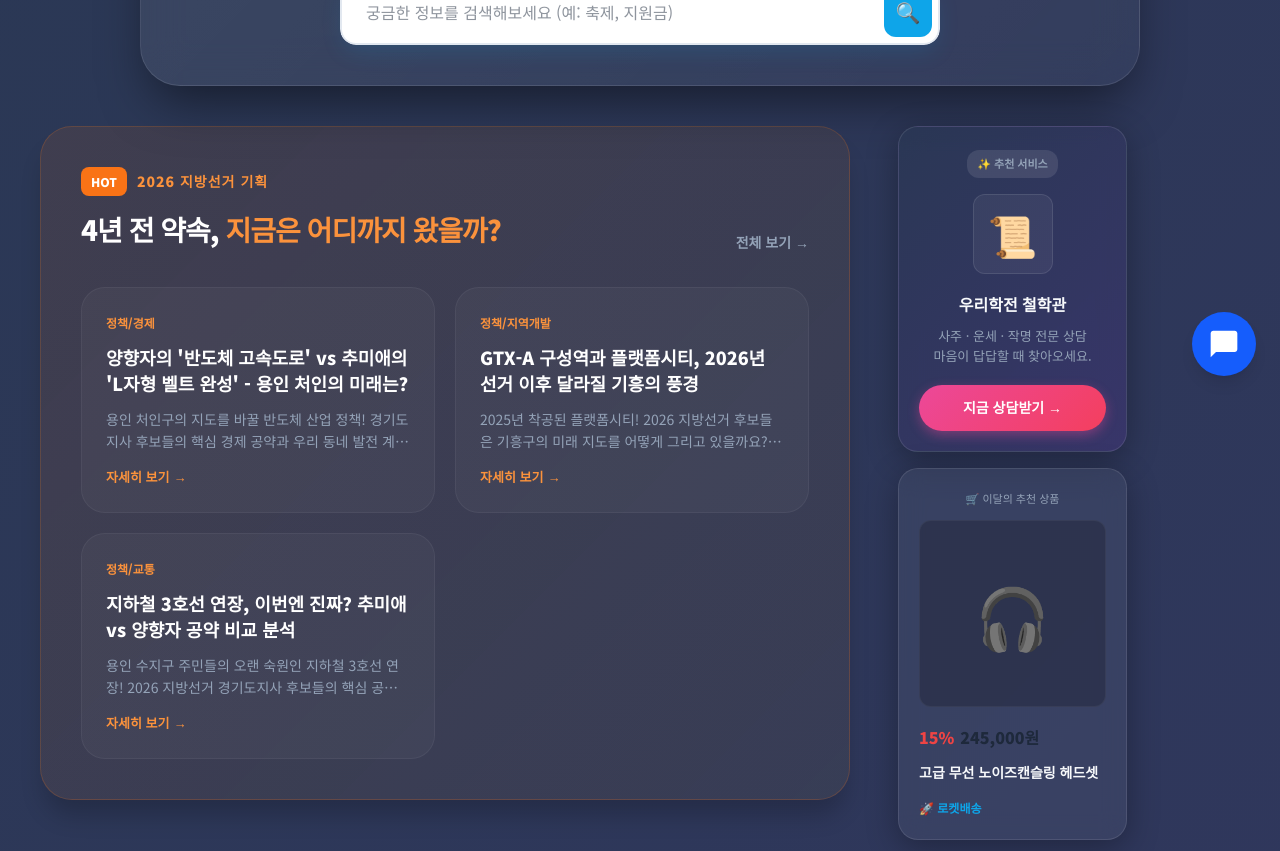
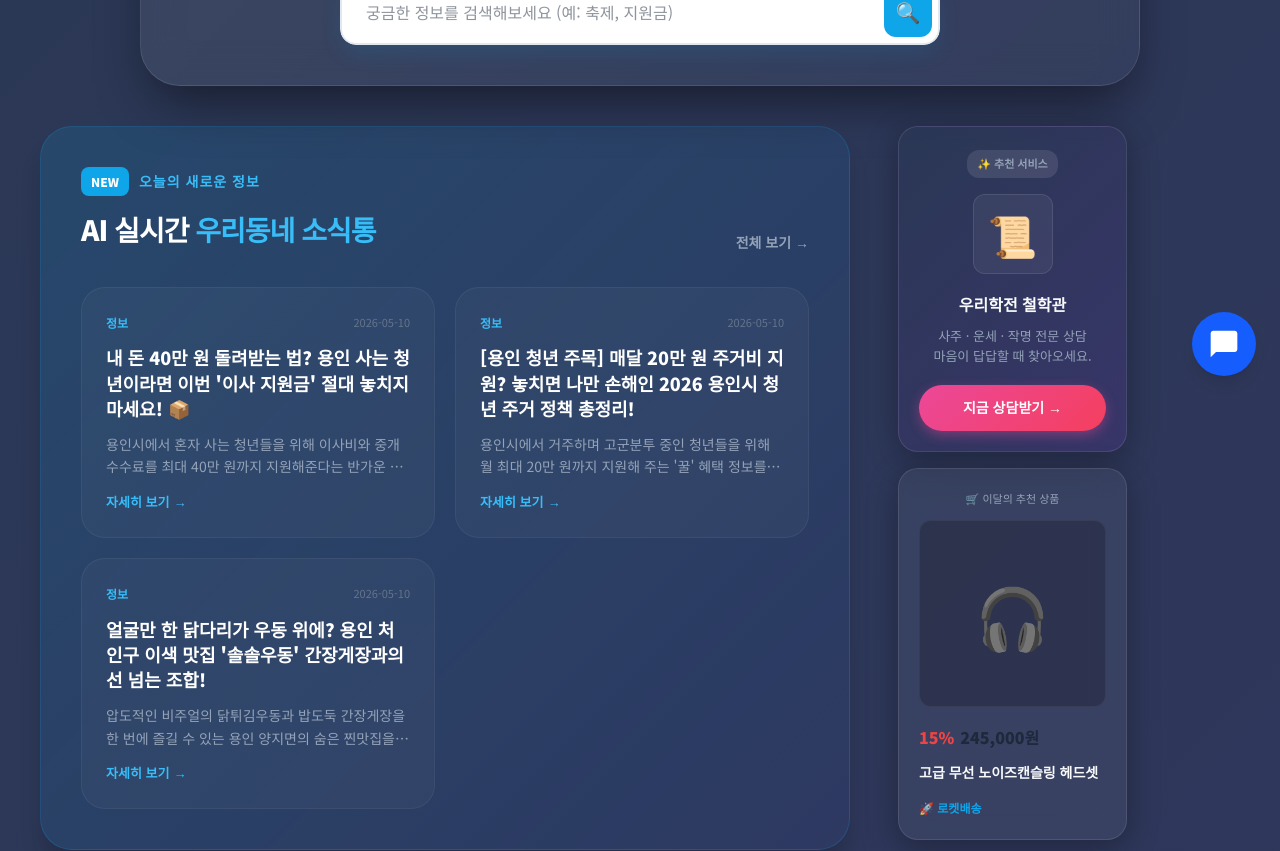
Before and after one commit to bopdoryainolza2026-afk/my-local-info, a Next.js app: page / in a window 1280 px wide. Shown: the part 400-1251 px from the top of the page. Built offline with nearby package versions, Linux system fonts and the light colour scheme.

Commit message:
feat: replace static election section with AI Real-time Neighborhood Special News and fix blog sorting to latest first

```diff
--- a/src/app/blog/page.tsx
+++ b/src/app/blog/page.tsx
@@ -35,7 +35,8 @@ function BlogList() {
             category: item.category || "정보",
             summary: item.summary || item.content.substring(0, 100) + "...",
             tags: item.tags || []
-          }));
+          }))
+          .sort((a: any, b: any) => b.date.localeCompare(a.date)); // 최신 날짜순 정렬
         setPosts(blogPosts);
       } catch (err) {
         console.error("블로그 데이터를 불러오는데 실패했습니다:", err);
--- a/src/app/page.tsx
+++ b/src/app/page.tsx
@@ -80,22 +80,120 @@ export default function Home() {
         {/* 1. 왼쪽 본문 영역 */}
         <div style={{ display: "flex", flexDirection: "column", gap: "80px" }}>
 
-          {/* ===== 2026 지방선거 특집 섹션 (임시 수록) ===== */}
-          <section id="election-special" style={{
+          {/* ===== AI 실시간 우리동네 특보 (최신 뉴스) ===== */}
+          <section id="realtime-news" style={{
             scrollMarginTop: 100,
-            background: "linear-gradient(135deg, rgba(249, 115, 22, 0.1) 0%, rgba(234, 179, 8, 0.05) 100%)",
+            background: "linear-gradient(135deg, rgba(14, 165, 233, 0.15) 0%, rgba(37, 99, 235, 0.05) 100%)",
             borderRadius: "32px",
             padding: "40px",
-            border: "1px solid rgba(249, 115, 22, 0.2)",
+            border: "1px solid rgba(14, 165, 233, 0.2)",
             boxShadow: "0 20px 25px -5px rgba(0, 0, 0, 0.2)"
           }}>
             <div style={{ display: "flex", justifyContent: "space-between", alignItems: "flex-end", marginBottom: "32px" }}>
               <div>
                 <div style={{ display: "flex", alignItems: "center", gap: "10px", marginBottom: "8px" }}>
-                  <span style={{ background: "#f97316", color: "white", padding: "4px 10px", borderRadius: "8px", fontSize: "12px", fontWeight: 900 }}>HOT</span>
+                  <span style={{ background: "#0ea5e9", color: "white", padding: "4px 10px", borderRadius: "8px", fontSize: "12px", fontWeight: 900 }}>NEW</span>
+                  <p style={{ fontSize: "14px", fontWeight: 800, color: "#38bdf8", textTransform: "uppercase", letterSpacing: "1px" }}>오늘의 새로운 정보</p>
+                </div>
+                <h2 style={{ fontSize: "28px", fontWeight: "900", color: "white", letterSpacing: "-1px" }}>
+                  AI 실시간 <span style={{ color: "#38bdf8" }}>우리동네 소식통</span>
+                </h2>
+              </div>
+              <Link href="/blog" style={{ color: "#94a3b8", textDecoration: "none", fontSize: "14px", fontWeight: 700 }}>전체 보기 →</Link>
+            </div>
+
+            <div style={{ display: "grid", gridTemplateColumns: "repeat(auto-fit, minmax(280px, 1fr))", gap: "20px" }}>
+              {allPosts
+                .slice(0, 3)
+                .map((post) => (
+                  <Link
+                    key={post.slug}
+                    href={`/blog/${post.slug}`}
+                    style={{
+                      background: "rgba(255, 255, 255, 0.03)",
+                      borderRadius: "24px",
+                      padding: "24px",
+                      border: "1px solid rgba(255, 255, 255, 0.05)",
+                      textDecoration: "none",
+                      transition: "all 0.3s ease",
+                      display: "flex",
+                      flexDirection: "column",
+                      gap: "12px",
+                      height: "100%"
+                    }}
+                    onMouseEnter={(e) => {
+                      e.currentTarget.style.transform = "translateY(-5px)";
+                      e.currentTarget.style.background = "rgba(255, 255, 255, 0.08)";
+                      e.currentTarget.style.borderColor = "rgba(14, 165, 233, 0.3)";
+                    }}
+                    onMouseLeave={(e) => {
+                      e.currentTarget.style.transform = "translateY(0)";
+                      e.currentTarget.style.background = "rgba(255, 255, 255, 0.03)";
+                      e.currentTarget.style.borderColor = "rgba(255, 255, 255, 0.05)";
+                    }}
+                  >
+                    <div style={{ display: "flex", justifyContent: "space-between", alignItems: "center" }}>
+                      <span style={{ fontSize: "12px", color: "#38bdf8", fontWeight: 800 }}>{post.category}</span>
+                      <span style={{ fontSize: "11px", color: "#64748b" }}>{post.date}</span>
+                    </div>
+                    <h3 style={{ fontSize: "18px", fontWeight: 800, color: "white", lineHeight: 1.4 }}>{post.title}</h3>
+                    <p style={{ fontSize: "14px", color: "#94a3b8", lineHeight: 1.6, display: "-webkit-box", WebkitLineClamp: 2, WebkitBoxOrient: "vertical", overflow: "hidden", flex: 1 }}>
+                      {post.summary}
+                    </p>
+                    <div style={{ marginTop: "auto", display: "flex", alignItems: "center", gap: "4px", color: "#38bdf8", fontSize: "13px", fontWeight: 700 }}>
+                      자세히 보기 <span>→</span>
+                    </div>
+                  </Link>
+                ))
+              }
+            </div>
+          </section>
+          <section id="events" style={{ scrollMarginTop: 100 }}>
+            <SectionTitle emoji="🎪" title="추천 행사 / 축제" />
+            <PagedEventSection items={yonginEvents} allPosts={allPosts} />
+          </section>
+
+          <section id="benefits" style={{ scrollMarginTop: 100 }}>
+            <SectionTitle emoji="💰" title="지원금 및 맞춤 혜택" />
+            <PagedBenefitSection items={yonginBenefits} allPosts={allPosts} />
+          </section>
+
+          <section id="education" style={{ scrollMarginTop: 100 }}>
+            <SectionTitle emoji="🎓" title="지역 교육 및 강좌" />
+            <PagedEducationSection items={yonginEdu} allPosts={allPosts} />
+          </section>
+
+          <section id="jobs" style={{ scrollMarginTop: 100 }}>
+            <SectionTitle emoji="👔" title="일자리 정보" />
+            <PagedJobSection items={yonginJobs} allPosts={allPosts} />
+          </section>
+
+          <section id="culture" style={{ scrollMarginTop: 100 }}>
+            <SectionTitle emoji="🎨" title="문화 및 전시" />
+            <PagedCultureSection items={yonginCulture} allPosts={allPosts} />
+          </section>
+
+          <section id="restaurants" style={{ scrollMarginTop: 100 }}>
+            <SectionTitle emoji="🍱" title="AI 추천 우리동네 맛집" />
+            <PagedRestaurantSection items={restaurants as any[]} allPosts={allPosts} />
+          </section>
+
+          {/* ===== 2026 지방선거 특집 섹션 (이동됨) ===== */}
+          <section id="election-special" style={{
+            scrollMarginTop: 100,
+            background: "linear-gradient(135deg, rgba(249, 115, 22, 0.08) 0%, rgba(234, 179, 8, 0.03) 100%)",
+            borderRadius: "32px",
+            padding: "40px",
+            border: "1px solid rgba(249, 115, 22, 0.15)",
+            boxShadow: "0 20px 25px -5px rgba(0, 0, 0, 0.1)"
+          }}>
+            <div style={{ display: "flex", justifyContent: "space-between", alignItems: "flex-end", marginBottom: "32px" }}>
+              <div>
+                <div style={{ display: "flex", alignItems: "center", gap: "10px", marginBottom: "8px" }}>
+                  <span style={{ background: "#f97316", color: "white", padding: "4px 10px", borderRadius: "8px", fontSize: "12px", fontWeight: 900 }}>SPECIAL</span>
                   <p style={{ fontSize: "14px", fontWeight: 800, color: "#fb923c", textTransform: "uppercase", letterSpacing: "1px" }}>2026 지방선거 기획</p>
                 </div>
-                <h2 style={{ fontSize: "28px", fontWeight: "900", color: "white", letterSpacing: "-1px" }}>
+                <h2 style={{ fontSize: "24px", fontWeight: "900", color: "white", letterSpacing: "-1px" }}>
                   4년 전 약속, <span style={{ color: "#fb923c" }}>지금은 어디까지 왔을까?</span>
                 </h2>
               </div>
@@ -145,35 +243,6 @@ export default function Home() {
                 ))
               }
             </div>
-          </section>
-          <section id="events" style={{ scrollMarginTop: 100 }}>
-            <SectionTitle emoji="🎪" title="추천 행사 / 축제" />
-            <PagedEventSection items={yonginEvents} allPosts={allPosts} />
-          </section>
-
-          <section id="benefits" style={{ scrollMarginTop: 100 }}>
-            <SectionTitle emoji="💰" title="지원금 및 맞춤 혜택" />
-            <PagedBenefitSection items={yonginBenefits} allPosts={allPosts} />
-          </section>
-
-          <section id="education" style={{ scrollMarginTop: 100 }}>
-            <SectionTitle emoji="🎓" title="지역 교육 및 강좌" />
-            <PagedEducationSection items={yonginEdu} allPosts={allPosts} />
-          </section>
-
-          <section id="jobs" style={{ scrollMarginTop: 100 }}>
-            <SectionTitle emoji="👔" title="일자리 정보" />
-            <PagedJobSection items={yonginJobs} allPosts={allPosts} />
-          </section>
-
-          <section id="culture" style={{ scrollMarginTop: 100 }}>
-            <SectionTitle emoji="🎨" title="문화 및 전시" />
-            <PagedCultureSection items={yonginCulture} allPosts={allPosts} />
-          </section>
-
-          <section id="restaurants" style={{ scrollMarginTop: 100 }}>
-            <SectionTitle emoji="🍱" title="AI 추천 우리동네 맛집" />
-            <PagedRestaurantSection items={restaurants as any[]} allPosts={allPosts} />
           </section>
 
           <section id="community" style={{ scrollMarginTop: 100 }}>
```
